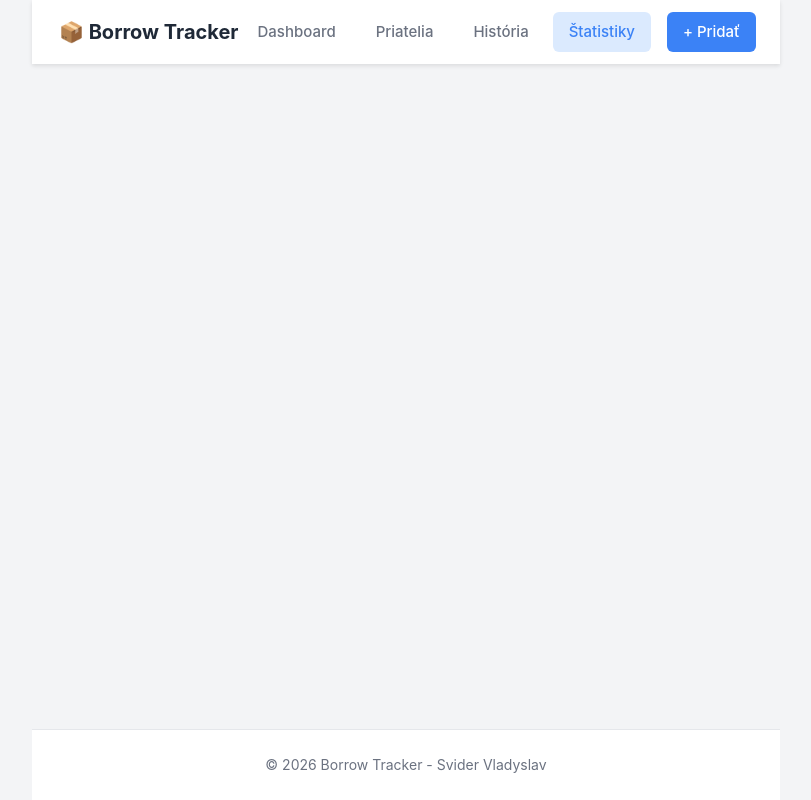
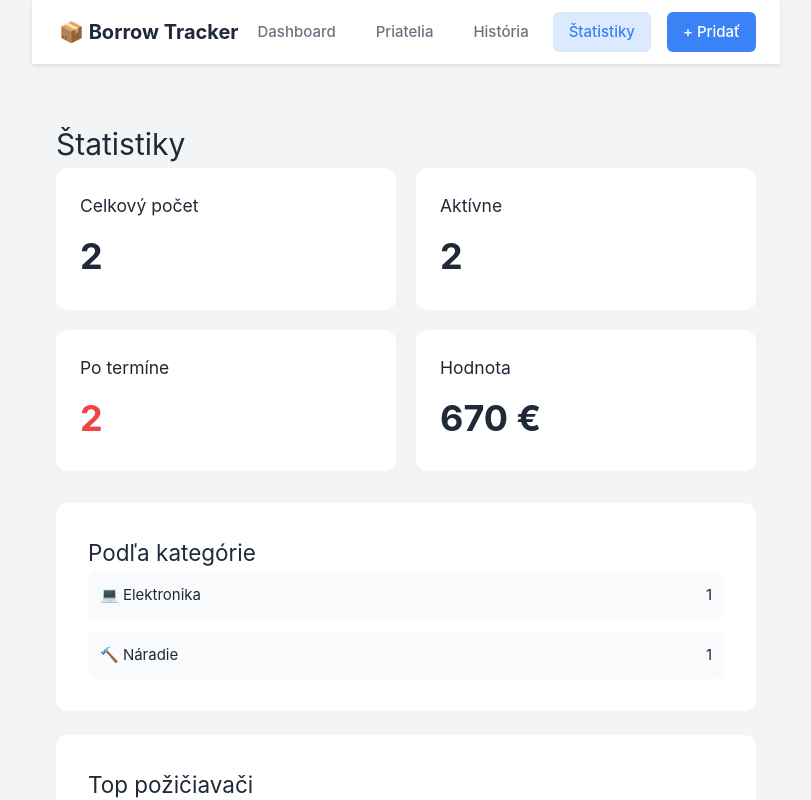
Before and after one commit to Versus1478/FT_project, a Vue app: page /stats in a window 1280 px wide. Shown: the top 800 px of the page, without its empty margins (234-1045 px from the left). Built offline with nearby package versions, Linux system fonts and the light colour scheme; the HTML template or start-up script is replaced by a standard one.

Commit message:
Add Statistics view with analytics - Show summary statistics cards - Display items by category breakdown - Show top borrowers ranking - Add visual category indicators - Calculate real-time statistics from stores

```diff
--- a/src/views/StatsView.vue
+++ b/src/views/StatsView.vue
@@ -1,15 +1,154 @@
+<template>
+  <div class="stats-view">
+    <h1>Štatistiky</h1>
+
+    <div class="stats-grid">
+      <div class="stat-card">
+        <h3>Celkový počet</h3>
+        <p class="big-number">{{ totalItems }}</p>
+      </div>
+      <div class="stat-card">
+        <h3>Aktívne</h3>
+        <p class="big-number">{{ activeItems }}</p>
+      </div>
+      <div class="stat-card">
+        <h3>Po termíne</h3>
+        <p class="big-number danger">{{ overdueItems }}</p>
+      </div>
+      <div class="stat-card">
+        <h3>Hodnota</h3>
+        <p class="big-number">{{ totalValue }} €</p>
+      </div>
+    </div>
+
+    <div class="section">
+      <h2>Podľa kategórie</h2>
+      <div class="category-list">
+        <div v-for="(count, cat) in itemsByCategory" :key="cat" class="category-item">
+          <span>{{ getCategoryName(cat) }}</span>
+          <span class="count">{{ count }}</span>
+        </div>
+      </div>
+    </div>
+
+    <div class="section">
+      <h2>Top požičiavači</h2>
+      <div class="friends-list">
+        <div v-for="(friend, i) in topFriends" :key="friend.id" class="friend-item">
+          <span class="rank">{{ i + 1 }}.</span>
+          <span>{{ friend.name }}</span>
+          <span>{{ friend.borrowedCount }} vecí ({{ friend.totalValue }} €)</span>
+        </div>
+      </div>
+    </div>
+  </div>
+</template>
+
 <script lang="ts">
-import {defineComponent} from 'vue'
+import { defineComponent } from 'vue'
+import { useItemsStore } from '@/stores/items'
+import useFriendsStore from '@/stores/friends'
 
 export default defineComponent({
-  name: "StatsView"
+  name: 'StatsView',
+  computed: {
+    itemsStore() {
+      return useItemsStore()
+    },
+    friendsStore() {
+      return useFriendsStore()
+    },
+    totalItems() {
+      return this.itemsStore.items.length
+    },
+    activeItems() {
+      return this.itemsStore.activeItems.length
+    },
+    overdueItems() {
+      return this.itemsStore.overdueItems.length
+    },
+    totalValue() {
+      return this.itemsStore.totalBorrowedValue
+    },
+    itemsByCategory() {
+      const cats: Record<string, number> = {}
+      this.itemsStore.items.forEach(i => {
+        cats[i.category] = (cats[i.category] || 0) + 1
+      })
+      return cats
+    },
+    topFriends() {
+      return this.friendsStore.sortedByBorrowCount.slice(0, 5)
+    }
+  },
+  mounted() {
+    this.itemsStore.loadFromLocalStorage()
+    this.friendsStore.loadFromLocalStorage()
+    this.friendsStore.updateAllStats()
+  },
+  methods: {
+    getCategoryName(cat: string) {
+      const names: Record<string, string> = {
+        elektronika: '💻 Elektronika',
+        knihy: '📚 Knihy',
+        naradie: '🔨 Náradie',
+        sport: '⚽ Šport',
+        ine: '📦 Iné'
+      }
+      return names[cat] || cat
+    }
+  }
 })
 </script>
 
-<template>
-
-</template>
-
 <style scoped>
-
+.stats-view {
+  max-width: 1200px;
+  margin: 0 auto;
+  padding: 24px;
+}
+.stats-grid {
+  display: grid;
+  grid-template-columns: repeat(auto-fit, minmax(250px, 1fr));
+  gap: 20px;
+  margin-bottom: 32px;
+}
+.stat-card {
+  background: white;
+  padding: 24px;
+  border-radius: 12px;
+}
+.big-number {
+  font-size: 36px;
+  font-weight: 700;
+  margin: 8px 0 0 0;
+}
+.big-number.danger {
+  color: #ef4444;
+}
+.section {
+  background: white;
+  padding: 32px;
+  border-radius: 12px;
+  margin-bottom: 24px;
+}
+.category-list,
+.friends-list {
+  display: flex;
+  flex-direction: column;
+  gap: 12px;
+}
+.category-item,
+.friend-item {
+  display: flex;
+  justify-content: space-between;
+  padding: 12px;
+  background: #f9fafb;
+  border-radius: 8px;
+}
+.rank {
+  font-weight: 700;
+  color: #3b82f6;
+  margin-right: 12px;
+}
 </style>
```
